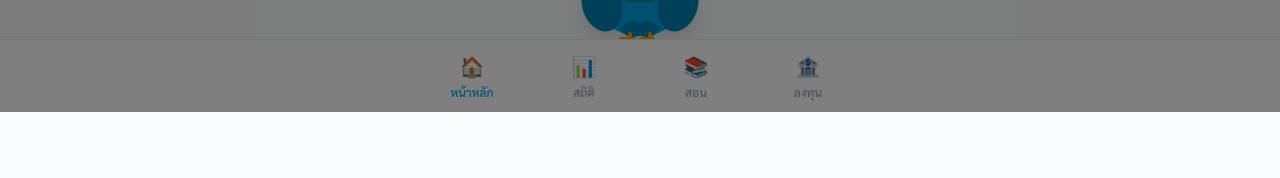
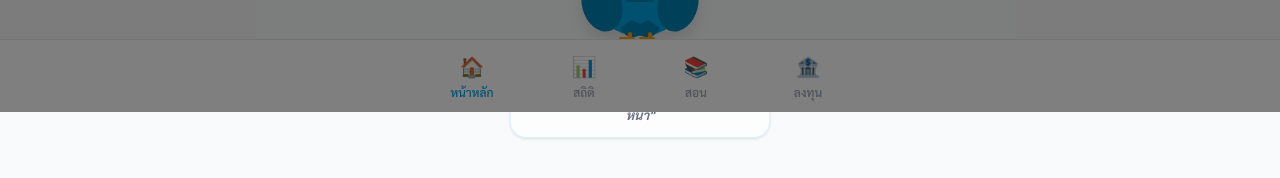
Before and after one commit to Toodmuk/redesignbanking, a Next.js app: page / in a window 1280 px wide. Shown: the part 688-866 px from the top of the page. Built offline with nearby package versions, Linux system fonts and the light colour scheme.

Commit message:
style: add Thai motivational quote below mascot

```diff
--- a/src/app/page.tsx
+++ b/src/app/page.tsx
@@ -518,6 +518,12 @@ export default function Dashboard() {
               ออมมา {streak} วันแล้ว! เก่งมาก 🎉
             </p>
           )}
+
+          <div className="mt-6 px-6 py-3 bg-white/50 backdrop-blur-sm rounded-2xl border border-kt-blue/10 max-w-[260px] mx-auto shadow-sm">
+            <p className="text-[13px] text-gray-500 font-bold italic leading-relaxed text-center">
+              "การออมเงินวันนี้ คือความมั่นคงในวันหน้า"
+            </p>
+          </div>
         </motion.div>
 
       </main>
```
